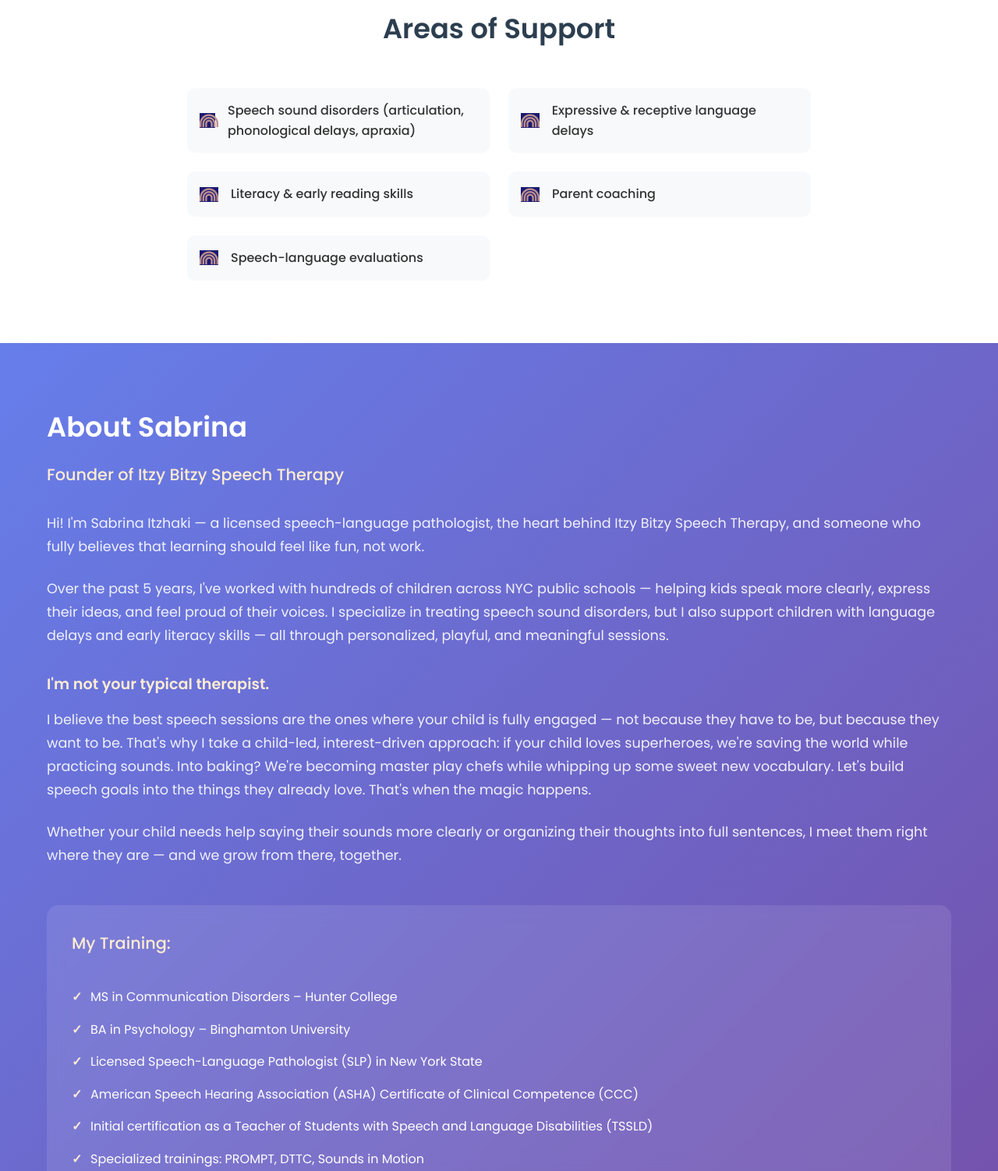
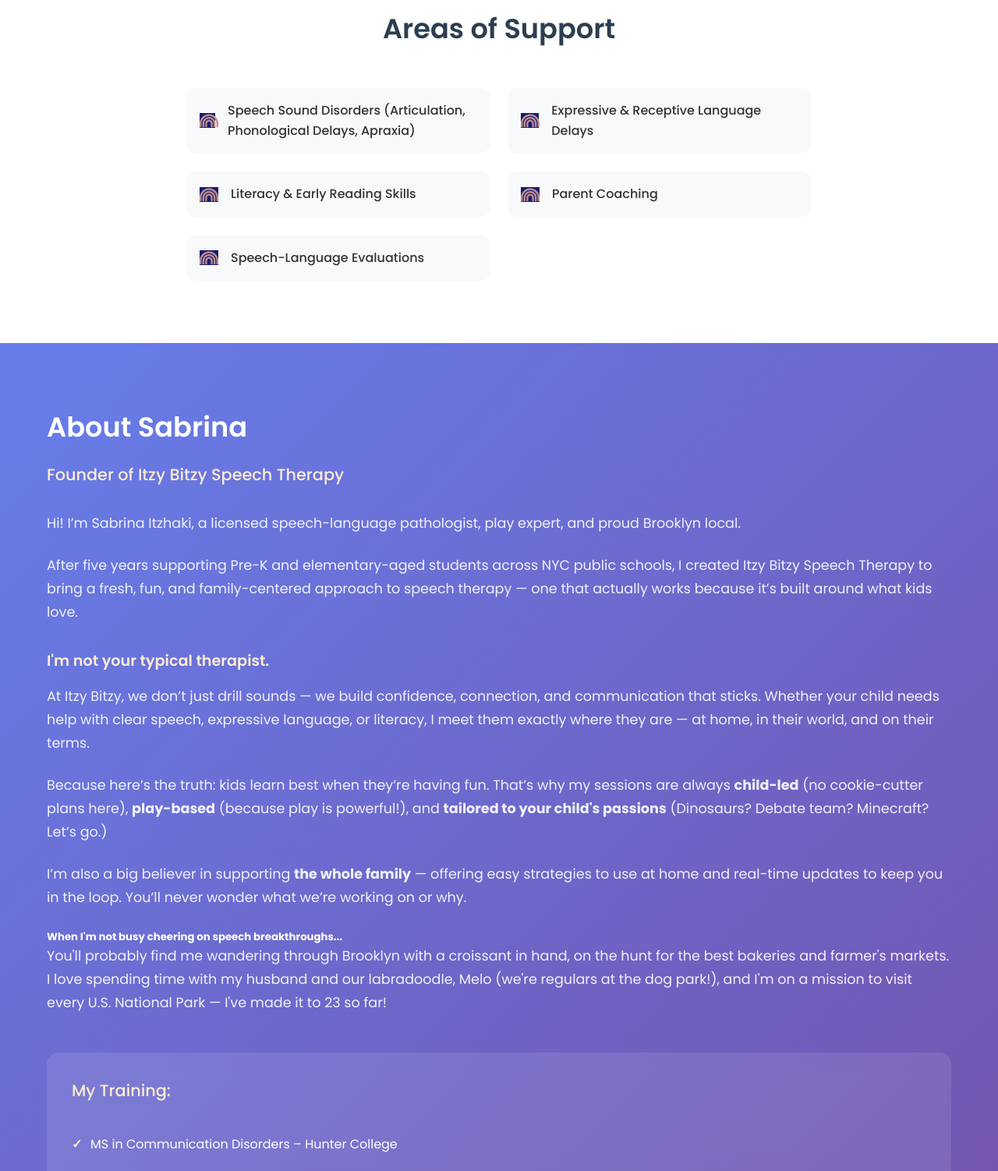
Before and after one commit to ArtAttac/itzybitspeech, a plain HTML site: page index.html in a window 1280 px wide. Shown: the part 1820-3322 px from the top of the page at 78% size. Drawn offline with Linux system fonts and the light colour scheme.

Commit message:
Update index.html

```diff
--- a/index.html
+++ b/index.html
@@ -89,23 +89,23 @@
             <div class="support-list">
               <div class="support-item">
                     <i class="fa-sharp-duotone fa-solid fa-rainbow"></i>
-                  <span>Speech sound disorders (articulation, phonological delays, apraxia)</span>
+                  <span>Speech Sound Disorders (Articulation, Phonological Delays, Apraxia)</span>
                 </div>
                 <div class="support-item">
                      <i class="fa-sharp-duotone fa-solid fa-rainbow"></i>
-                    <span>Expressive & receptive language delays</span>
+                    <span>Expressive & Receptive Language Delays</span>
                 </div>
                 <div class="support-item">
                     <i class="fa-sharp-duotone fa-solid fa-rainbow"></i>
-                    <span>Literacy & early reading skills</span>
+                    <span>Literacy & Early Reading Skills</span>
                 </div>
                 <div class="support-item">
                      <i class="fa-sharp-duotone fa-solid fa-rainbow"></i>
-                    <span>Parent coaching</span>
+                    <span>Parent Coaching</span>
                 </div>
                 <div class="support-item">
                     <i class="fas fa-rainbow"></i>
-                    <span>Speech-language evaluations</span>
+                    <span>Speech-Language Evaluations</span>
                 </div>
             </div>
         </div>
@@ -118,13 +118,17 @@
                 <div class="about-text">
                     <h2>About Sabrina</h2>
                     <h3>Founder of Itzy Bitzy Speech Therapy</h3>
-                    <p>Hi! I'm Sabrina Itzhaki — a licensed speech-language pathologist, the heart behind Itzy Bitzy Speech Therapy, and someone who fully believes that learning should feel like fun, not work.</p>
-                    <p>Over the past 5 years, I've worked with hundreds of children across NYC public schools — helping kids speak more clearly, express their ideas, and feel proud of their voices. I specialize in treating speech sound disorders, but I also support children with language delays and early literacy skills — all through personalized, playful, and meaningful sessions.</p>
+                    <p>Hi! I’m Sabrina Itzhaki, a licensed speech-language pathologist, play expert, and proud Brooklyn local.</p>
+                    <p>After five years supporting Pre-K and elementary-aged students across NYC public schools, I created Itzy Bitzy Speech Therapy to bring a fresh, fun, and family-centered approach to speech therapy — one that actually works because it’s built around what kids love.</p>
+                    <h4>I'm not your typical therapist.</h4>
+                    <p>At Itzy Bitzy, we don’t just drill sounds — we build confidence, connection, and communication that sticks. Whether your child needs help with clear speech, expressive language, or literacy, I meet them exactly where they are — at home, in their world, and on their terms.</p>
+                    <p>Because here’s the truth: kids learn best when they’re having fun. That’s why my sessions are always <b>child-led</b> (no cookie-cutter plans here), <b>play-based</b> (because play is powerful!), and <b>tailored to your child's passions</b> (Dinosaurs? Debate team? Minecraft? Let’s go.)</p>
 
-                    <h4>I'm not your typical therapist.</h4>
-                    <p>I believe the best speech sessions are the ones where your child is fully engaged — not because they have to be, but because they want to be. That's why I take a child-led, interest-driven approach: if your child loves superheroes, we're saving the world while practicing sounds. Into baking? We're becoming master play chefs while whipping up some sweet new vocabulary. Let's build speech goals into the things they already love. That's when the magic happens.</p>
+                    <p>I’m also a big believer in supporting <b>the whole family</b> — offering easy strategies to use at home and real-time updates to keep you in the loop. You’ll never wonder what we’re working on or why.
 
-                    <p>Whether your child needs help saying their sounds more clearly or organizing their thoughts into full sentences, I meet them right where they are — and we grow from there, together.</p>
+                    <h5>When I'm not busy cheering on speech breakthroughs...</h5>
+                        <p>You'll probably find me wandering through Brooklyn with a croissant in hand, on the hunt for the best bakeries and farmer's markets. I love spending time with my husband and our labradoodle, Melo (we're regulars at the dog park!), and I'm on a mission to visit every U.S. National Park — I've made it to 23 so far!</p>
+
                 </div>
             </div>
 
```
